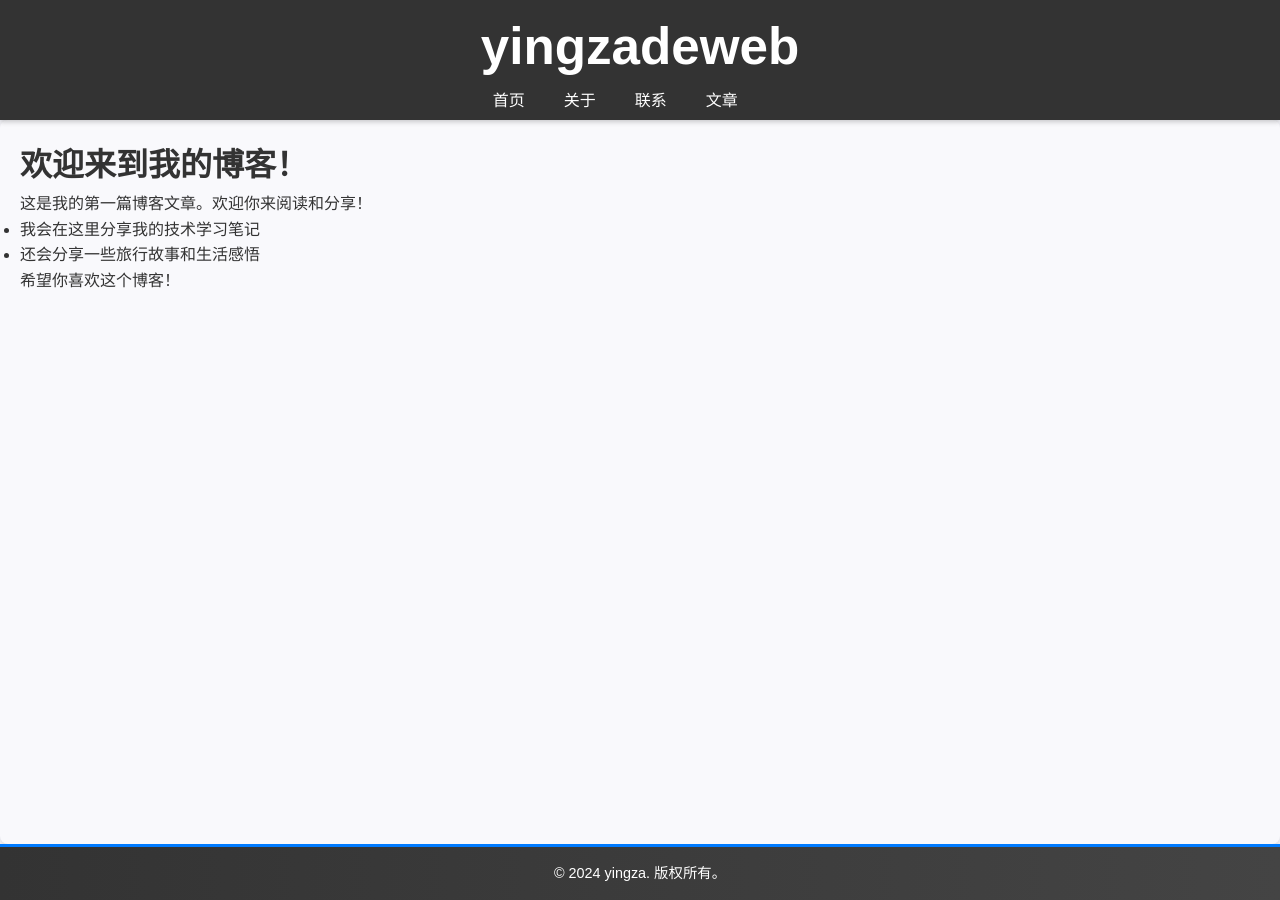
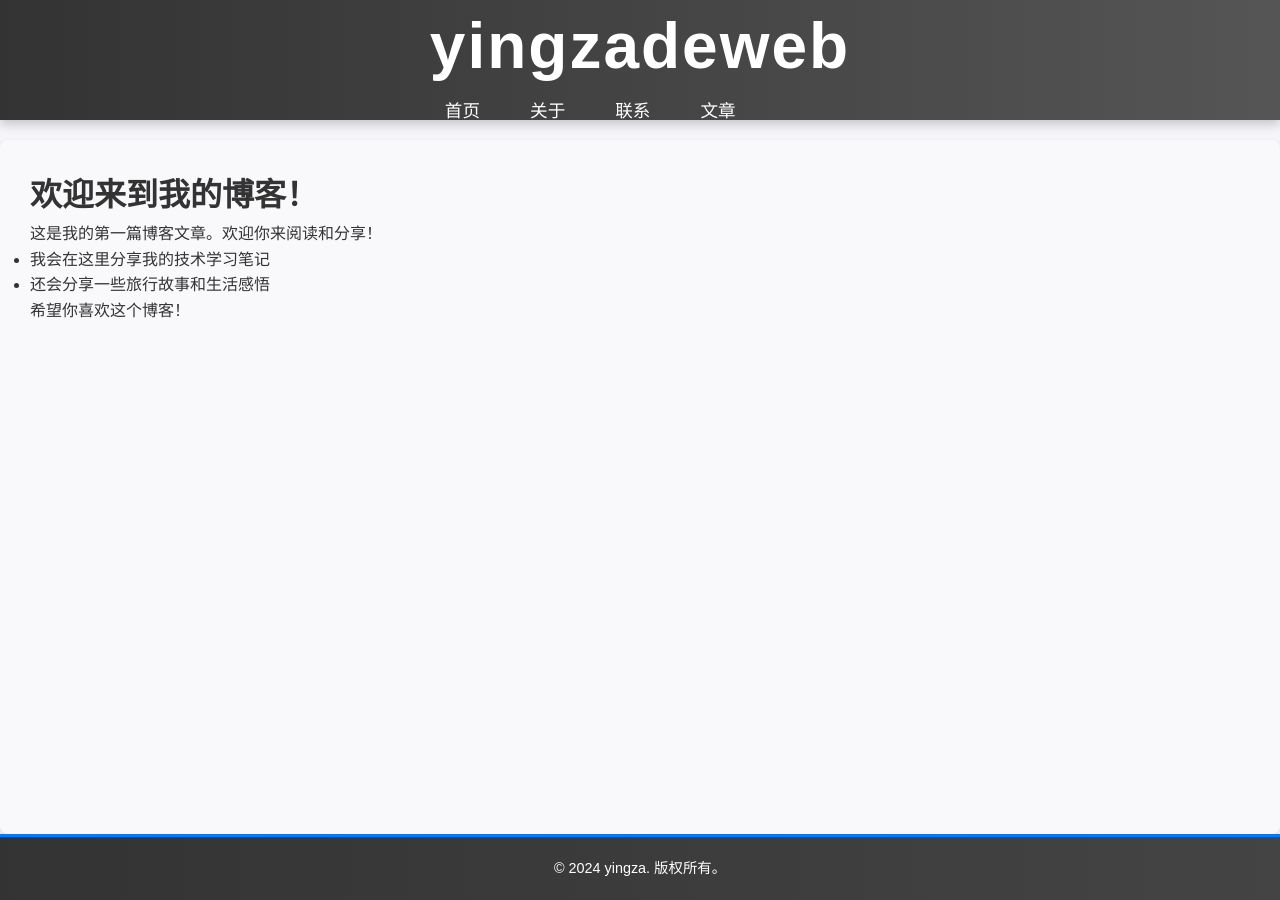
Before and after one commit to yingza-l/skills-github-pages, a Jekyll site: the page built from index.md, in a window 1280 px wide. Built offline with Jekyll 4.4.1, drawn with Linux system fonts in a browser that asks for light colours.

Commit message:
Update style.css

```diff
--- a/assets/css/style.css
+++ b/assets/css/style.css
@@ -18,57 +18,58 @@ body {
 /* 主体内容 */
 main {
     flex-grow: 1; /* 主体内容区占据剩余空间 */
-    margin-top: 120px; /* 增加顶部间距，避免被头部遮挡 */
-    padding: 20px;
+    margin-top: 140px; /* 增加顶部间距，避免被头部遮挡 */
+    padding: 30px;
     background-color: #f9f9fc; /* 背景颜色略微浅一些 */
     box-shadow: 0 2px 4px rgba(0, 0, 0, 0.1); /* 添加轻微阴影 */
     border-radius: 8px; /* 边角圆滑 */
 }
 
 /* 头部样式 */
-/* 头部样式 */
 header {
     position: fixed;
     top: 0;
     left: 0;
     width: 100%;
-    height: 120px; /* 适当调整头部高度 */
-    background-color: #333;
+    height: 120px; /* 增加头部高度 */
+    background: linear-gradient(to right, #333, #555); /* 渐变背景 */
     color: white;
     z-index: 1000;
     display: flex;
     justify-content: center; /* 让 logo 居中 */
     align-items: center;
     padding: 0 20px;
-    box-shadow: 0 2px 5px rgba(0, 0, 0, 0.2); /* 添加阴影 */
+    box-shadow: 0 4px 10px rgba(0, 0, 0, 0.2); /* 更强的阴影效果 */
 }
-
 
 /* logo 样式 */
 header .logo a {
     color: white;
     text-decoration: none;
-    font-size: 1.6em; /* 调整 logo 字体大小 */
+    font-size: 2em; /* 增加 logo 字体大小 */
     font-weight: bold;
+    letter-spacing: 2px; /* 增加字母间距，使其看起来更现代 */
 }
 
 /* 导航菜单样式 */
 header nav ul {
     list-style: none;
     display: flex;
-    gap: 15px; /* 增加菜单项之间的间距 */
+    gap: 20px; /* 增加菜单项之间的间距 */
 }
 
 header nav ul li a {
     color: white;
     text-decoration: none;
-    padding: 8px 12px; /* 增加内边距，确保点击区域合适 */
+    padding: 10px 15px; /* 增加内边距，确保点击区域合适 */
     border-radius: 5px;
-    font-size: 1em; /* 增加字体大小 */
+    font-size: 1.1em; /* 增加字体大小 */
+    transition: all 0.3s ease;
 }
 
 header nav ul li a:hover {
     background-color: #007bff; /* 悬停时的背景色 */
+    transform: translateY(-3px); /* 悬停时轻微上浮 */
 }
 
 /* 页脚样式 */
@@ -76,7 +77,7 @@ footer {
     background: linear-gradient(to right, #333, #444); /* 背景渐变 */
     color: white;
     text-align: center;
-    padding: 15px 0;
+    padding: 20px 0;
     border-top: 3px solid #007bff; /* 顶部加一道分隔线 */
 }
 
@@ -96,27 +97,29 @@ footer .social-links {
 
 footer .social-links a {
     color: white;
-    margin: 0 10px;
+    margin: 0 15px;
     text-decoration: none;
-    font-size: 1.2em;
+    font-size: 1.5em; /* 增大社交图标 */
+    transition: color 0.3s ease;
 }
 
 footer .social-links a:hover {
     color: #007bff; /* 悬停时高亮 */
+    transform: translateY(-5px); /* 悬停时图标上浮 */
 }
 
 /* 响应式设计 */
 @media (max-width: 768px) {
     header nav ul {
         flex-direction: column; /* 垂直排列菜单项 */
-        gap: 10px;
+        gap: 15px;
     }
 
     main {
-        margin-top: 140px; /* 为更小屏幕调整顶部间距 */
+        margin-top: 160px; /* 为更小屏幕调整顶部间距 */
     }
 
     footer .social-links a {
-        font-size: 1em; /* 减小社交图标的大小 */
+        font-size: 1.2em; /* 增大社交图标的大小 */
     }
 }
```
